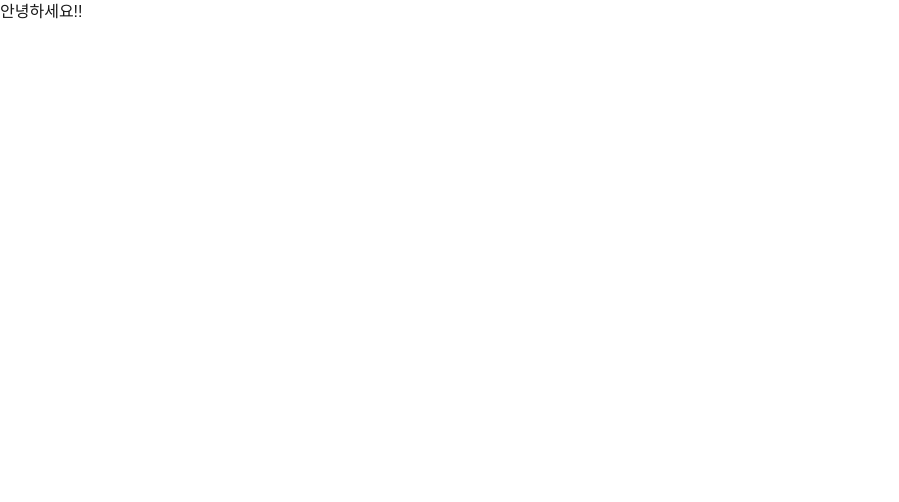
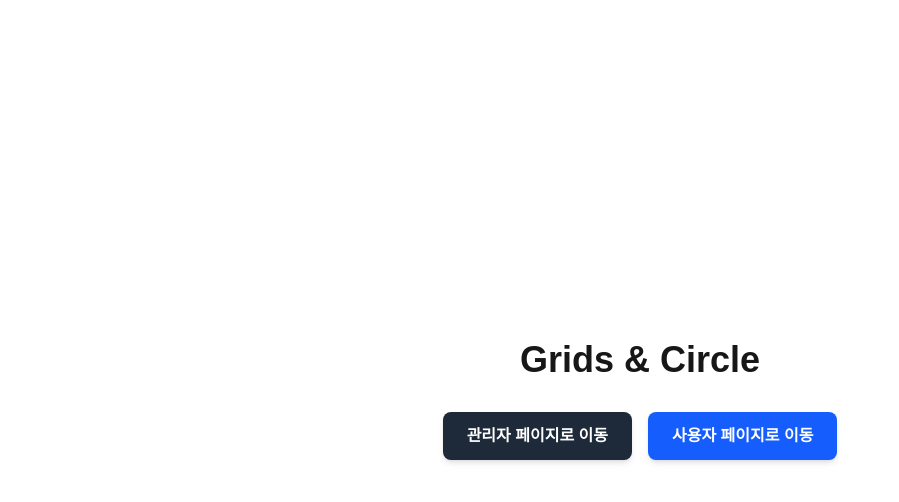
Before and after one commit to prgrms-be-devcourse/NBE7-9-1-Team10, a Next.js app in the folder Frontend/my-app/: page / in a window 1280 px wide. Shown: the top 502 px of the page, without its empty margins (0-899 px from the left). Built offline with nearby package versions, Linux system fonts and the light colour scheme.

Commit message:
feat: 메인(홈)화면 추가

```diff
--- a/Frontend/my-app/src/app/page.tsx
+++ b/Frontend/my-app/src/app/page.tsx
@@ -1,5 +1,33 @@
-import Image from "next/image";
+import Link from 'next/link';
 
-export default function Home() {
-  return <div>안녕하세요!!</div>;
+export default function HomePage() {
+  return (
+    // 전체 화면을 차지하고, 컨텐츠를 수직/수평 중앙에 정렬합니다.
+    <main className="flex min-h-screen flex-col items-center justify-center p-24">
+      <div className="text-center">
+        <h1 className="text-4xl font-bold mb-8">
+        Grids & Circle
+        </h1>
+
+        {/* 버튼들을 담는 컨테이너 */}
+        <div className="flex gap-4">
+
+          {/* Link 컴포넌트로 클라이언트 사이드 네비게이션을 구현합니다. */}
+          <Link href="/adm">
+            <button className="px-6 py-3 bg-gray-800 text-white font-semibold rounded-lg shadow-md hover:bg-gray-700 transition-colors">
+              관리자 페이지로 이동
+            </button>
+          </Link>
+
+          {/* 사용자 페이지 경로를 '/items'로 가정했습니다. 필요에 맞게 수정하세요. */}
+          <Link href="/items">
+             <button className="px-6 py-3 bg-blue-600 text-white font-semibold rounded-lg shadow-md hover:bg-blue-500 transition-colors">
+              사용자 페이지로 이동
+            </button>
+          </Link>
+
+        </div>
+      </div>
+    </main>
+  );
 }
```
